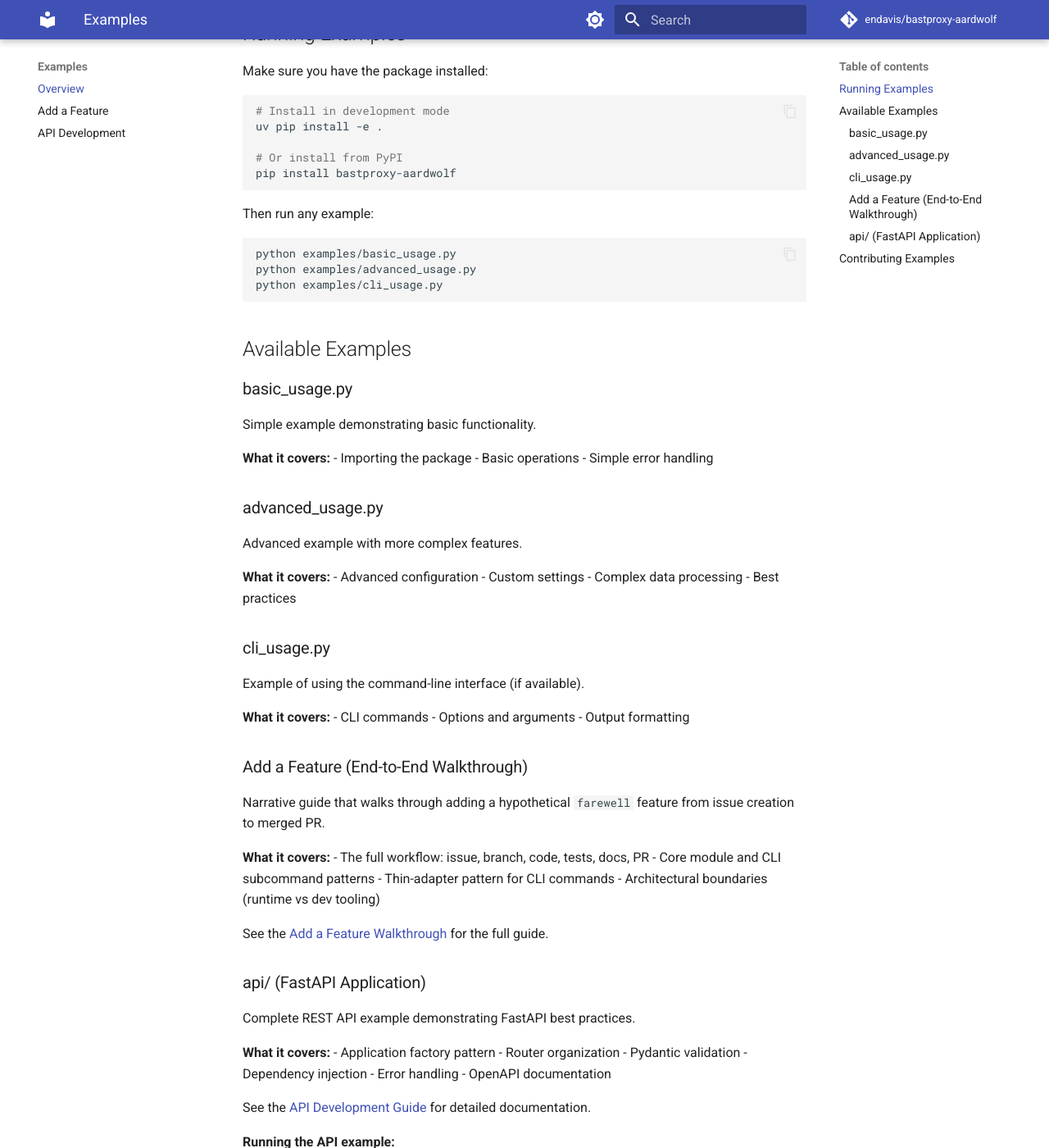
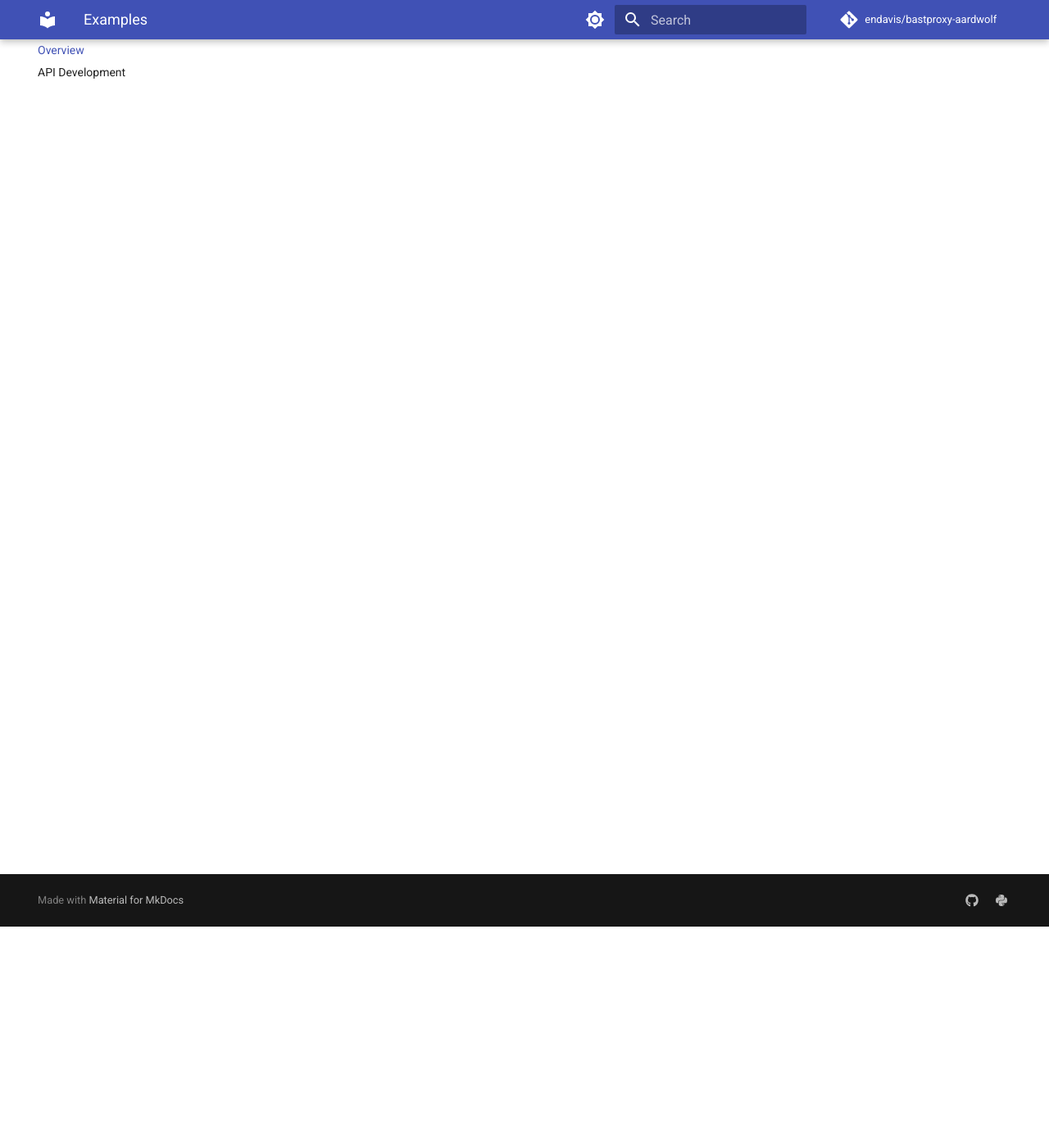
Before and after one commit to endavis/bastproxy-aardwolf, an MkDocs documentation site: the page built from docs/examples/README.md, in a window 1280 px wide and 1400 px high, scrolled down 270 px. Shown: the whole window at 82% size. Built offline with MkDocs 1.6.1 and Material for MkDocs 9.7.7, drawn with Linux system fonts in a browser that asks for light colours; comment, search, counter and statistics services are not loaded; some of the changed text lies outside the part shown.

Commit message:
chore: finish removing the template scaffold from src/aardwolf
The first commit carried only the file deletions. This adds the rest of
the change: __init__.py without the scaffold imports, pyproject.toml and
uv.lock without the console script and the click dependency, the mutmut
selection, the aardu benchmark and the test_benchmark_settings target,
the sync-exclude entries, and the README, docs and nav updates.

Addresses #21

Co-Authored-By: Claude Opus 5.5 <noreply@anthropic.com>
Claude-Session: https://claude.ai/code/session_01NXu1sbBxFsEQW16MiZv7Je

````diff
--- a/docs/examples/README.md
+++ b/docs/examples/README.md
@@ -1,6 +1,6 @@
 ---
 title: Examples
-description: Example scripts demonstrating how to use the package
+description: Example guides
 audience:
   - users
 tags:
@@ -10,101 +10,6 @@ tags:
 
 # Examples
 
-This directory contains example scripts demonstrating how to use the package.
+Example guides for this project.
 
-## Running Examples
-
-Make sure you have the package installed:
-
-```bash
-# Install in development mode
-uv pip install -e .
-
-# Or install from PyPI
-pip install bastproxy-aardwolf
-```
-
-Then run any example:
-
-```bash
-python examples/basic_usage.py
-python examples/advanced_usage.py
-python examples/cli_usage.py
-```
-
-## Available Examples
-
-### basic_usage.py
-
-Simple example demonstrating basic functionality.
-
-**What it covers:**
-- Importing the package
-- Basic operations
-- Simple error handling
-
-### advanced_usage.py
-
-Advanced example with more complex features.
-
-**What it covers:**
-- Advanced configuration
-- Custom settings
-- Complex data processing
-- Best practices
-
-### cli_usage.py
-
-Example of using the command-line interface (if available).
-
-**What it covers:**
-- CLI commands
-- Options and arguments
-- Output formatting
-
-### Add a Feature (End-to-End Walkthrough)
-
-Narrative guide that walks through adding a hypothetical `farewell` feature from issue creation to merged PR.
-
-**What it covers:**
-- The full workflow: issue, branch, code, tests, docs, PR
-- Core module and CLI subcommand patterns
-- Thin-adapter pattern for CLI commands
-- Architectural boundaries (runtime vs dev tooling)
-
-See the [Add a Feature Walkthrough](add-a-feature.md) for the full guide.
-
-### api/ (FastAPI Application)
-
-Complete REST API example demonstrating FastAPI best practices.
-
-**What it covers:**
-- Application factory pattern
-- Router organization
-- Pydantic validation
-- Dependency injection
-- Error handling
-- OpenAPI documentation
-
-See the [API Development Guide](api.md) for detailed documentation.
-
-**Running the API example:**
-
-```bash
-# Install FastAPI dependencies
-uv add fastapi uvicorn[standard]
-
-# Run the server
-uvicorn examples.api.main:app --reload
-
-# Visit http://localhost:8000/docs for Swagger UI
-```
-
-## Contributing Examples
-
-Have an interesting use case? We'd love to add it!
-
-1. Create a new `.py` file in this directory
-2. Add clear comments explaining what it does
-3. Add it to this README
-4. Submit a pull request
+- [API Development Guide](api.md) - building a REST API with FastAPI best practices.
--- a/mkdocs.yml
+++ b/mkdocs.yml
@@ -104,7 +104,6 @@ nav:
       - Installation: getting-started/installation.md
   - Usage:
       - Basics: usage/basics.md
-      - CLI Guide: usage/cli.md
       - Plugins: usage/plugins.md
   - Plugins:
       - a102: plugins/a102.md
@@ -182,7 +181,6 @@ nav:
       - API Reference: reference/api.md
   - Examples:
       - Overview: examples/README.md
-      - Add a Feature: examples/add-a-feature.md
       - API Development: examples/api.md
   - All Documents: TABLE_OF_CONTENTS.md
 
--- a/src/aardwolf/__init__.py
+++ b/src/aardwolf/__init__.py
@@ -1,7 +1,5 @@
 """bastproxy-aardwolf - Aardwolf plugins for bastproxy."""
 
 from ._version import __version__
-from .core import greet
-from .logging import get_logger, setup_logging
 
-__all__ = ["__version__", "get_logger", "greet", "setup_logging"]
+__all__ = ["__version__"]
````
Also changed, not shown: README.md (+3 -5 lines), docs/TABLE_OF_CONTENTS.md (+2 -7 lines), docs/index.md (+2 -6 lines), docs/reference/api.md (+3 -21 lines), pyproject.toml (+0 -9 lines), 4 other files.
